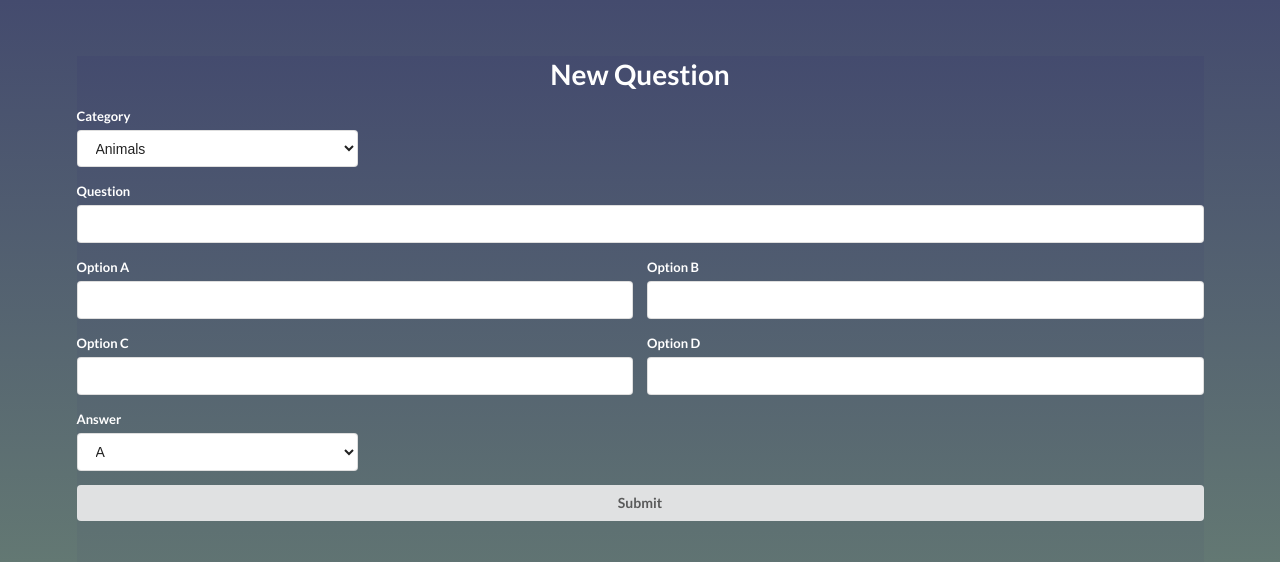
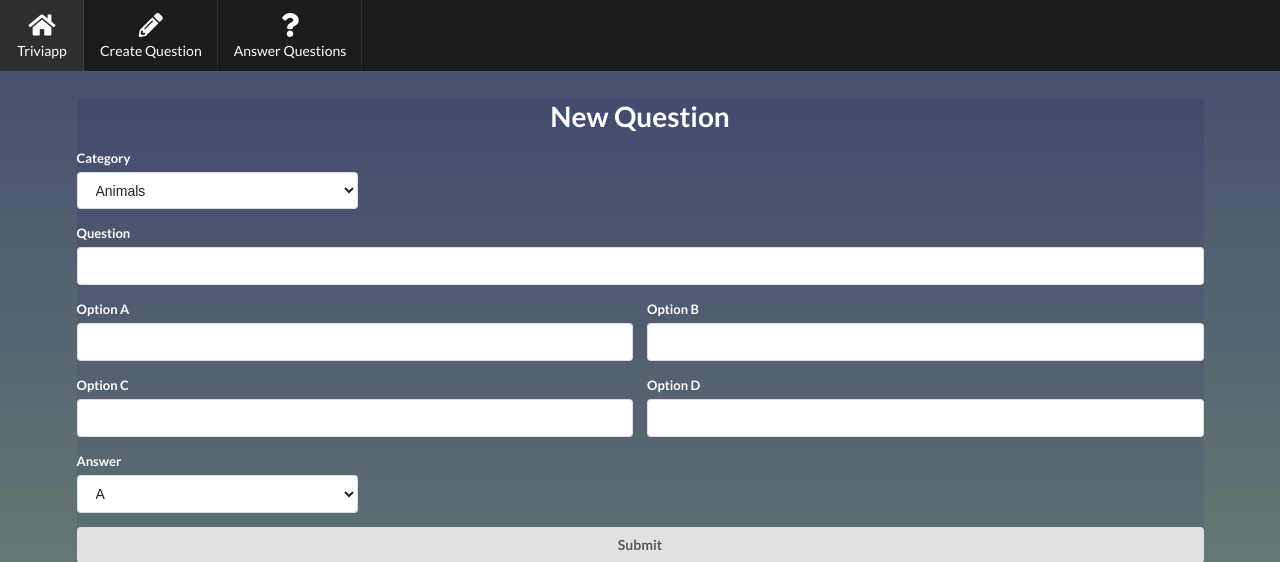
Before and after one commit to sasalatart/triviapp, a Flask app: page /questions/new in a window 1280 px wide. Shown: the top 562 px of the page. Run offline with Flask 2, Linux system fonts and the light colour scheme; some libraries are stand-ins or nearby versions.

Commit message:
add menu

```diff
--- a/static/scripts/app.js
+++ b/static/scripts/app.js
@@ -2,7 +2,7 @@ $('.message .close')
   .on('click', function() {
     $(this)
       .closest('.message')
-      .transition('fade');
+      .remove();
   });
 
 $('.ui.answer.card')
--- a/static/stylesheets/app.css
+++ b/static/stylesheets/app.css
@@ -28,7 +28,7 @@ body {
 
 .main-title {
   font-size: 5em;
-  line-height: 1.25em;
+  line-height: 1.5em;
 }
 
 .ui.answer.card {
@@ -43,7 +43,11 @@ h1 .sub.header,
 
 h1,
 .ui.message {
-  margin-top: 2em !important;
+  margin-top: 3.5em !important;
+}
+
+.ui.message + h1 {
+  margin: 0 !important;
 }
 
 .hidden {
--- /dev/null
+++ b/templates/menu.html
@@ -0,0 +1,14 @@
+<div class="ui inverted stackable labeled icon fixed menu">
+  <a class="item" href="/">
+    <i class="home icon"></i>
+    <span>Triviapp</span>
+  </a>
+  <a class="item" href="/questions/new">
+    <i class="write icon"></i>
+    <span>Create Question</span>
+  </a>
+  <a class="item" href="/randomQuestion">
+    <i class="help icon"></i>
+    <span>Answer Questions</span>
+  </a>
+</div>
--- a/templates/question.html
+++ b/templates/question.html
@@ -67,4 +67,5 @@
   <input type="submit" value="Submit" class="ui fluid button">
 </form>
 
+{% include 'menu.html' %}
 {% endblock %}
--- a/templates/question_new.html
+++ b/templates/question_new.html
@@ -37,4 +37,5 @@
   <input type="submit" value="Submit" class="ui fluid button"/>
 </form>
 
+{% include 'menu.html' %}
 {% endblock %}
```
